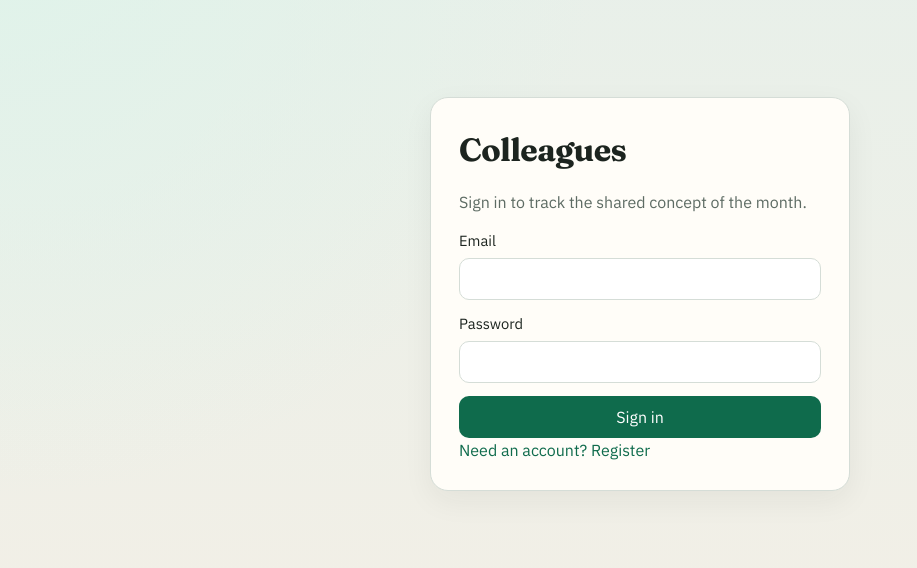
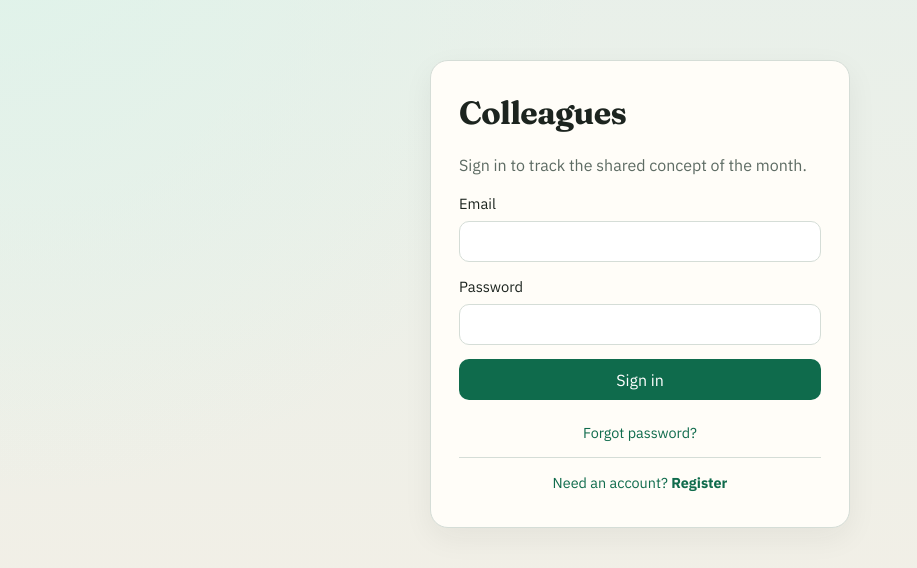
Before and after one commit to hammtah/colleagues, a React (Vite) app: page /login in a window 1280 px wide. Shown: the part 106-674 px from the top of the page, without its empty margins (0-917 px from the left). Built offline with nearby package versions, Linux system fonts and the light colour scheme; no server answers.

Commit message:
add forgot passwd feature

```diff
--- a/src/AuthContext.jsx
+++ b/src/AuthContext.jsx
@@ -2,6 +2,7 @@ import { createContext, useContext, useEffect, useState } from 'react';
 import {
   createUserWithEmailAndPassword,
   onAuthStateChanged,
+  sendPasswordResetEmail,
   signInWithEmailAndPassword,
   signOut,
   updateProfile,
@@ -77,6 +78,8 @@ export function AuthProvider({ children }) {
 
   const logout = () => signOut(auth);
 
+  const resetPassword = (email) => sendPasswordResetEmail(auth, email);
+
   const isModerator =
     Boolean(user && isModeratorUid(user.uid)) || profile?.role === 'moderator';
 
@@ -91,6 +94,7 @@ export function AuthProvider({ children }) {
         register,
         login,
         logout,
+        resetPassword,
       }}
     >
       {children}
--- a/src/index.css
+++ b/src/index.css
@@ -533,6 +533,33 @@ select {
   color: var(--danger);
 }
 
+.success {
+  color: var(--brand);
+  font-size: 0.92rem;
+  line-height: 1.5;
+}
+
+.auth-footer {
+  display: flex;
+  flex-direction: column;
+  align-items: center;
+  gap: 0.1rem;
+  margin-top: 1rem;
+  text-align: center;
+  font-size: 0.9rem;
+}
+
+.auth-footer .linkish {
+  padding: 0.35rem 0;
+}
+
+.auth-divider {
+  width: 100%;
+  border: none;
+  border-top: 1px solid var(--line);
+  margin: 0.4rem 0;
+}
+
 .concept-switcher,
 .progress-switcher {
   display: flex;
--- a/src/pages/Login.jsx
+++ b/src/pages/Login.jsx
@@ -3,30 +3,44 @@ import { Navigate } from 'react-router-dom';
 import { useAuth } from '../AuthContext';
 
 export default function Login() {
-  const { user, login, register, loading, isFirebaseConfigured } = useAuth();
+  const { user, login, register, resetPassword, loading, isFirebaseConfigured } = useAuth();
+  // mode: 'login' | 'register' | 'forgot'
   const [mode, setMode] = useState('login');
   const [email, setEmail] = useState('');
   const [password, setPassword] = useState('');
   const [displayName, setDisplayName] = useState('');
   const [error, setError] = useState('');
+  const [successMsg, setSuccessMsg] = useState('');
   const [busy, setBusy] = useState(false);
 
   if (!loading && user) {
     return <Navigate to="/" replace />;
   }
 
+  const switchMode = (nextMode) => {
+    setMode(nextMode);
+    setError('');
+    setSuccessMsg('');
+  };
+
   const submit = async (e) => {
     e.preventDefault();
     setBusy(true);
     setError('');
+    setSuccessMsg('');
     try {
       if (mode === 'login') {
         await login(email, password);
-      } else {
+      } else if (mode === 'register') {
         await register(email, password, displayName);
+      } else if (mode === 'forgot') {
+        await resetPassword(email);
+        setSuccessMsg(
+          `A password-reset link has been sent to ${email}. Check your inbox (and spam folder).`
+        );
       }
     } catch (err) {
-      setError(err.message || 'Authentication failed');
+      setError(err.message || 'Something went wrong. Please try again.');
     } finally {
       setBusy(false);
     }
@@ -47,11 +61,22 @@ export default function Login() {
     );
   }
 
+  const titles = { login: 'Sign in', register: 'Create account', forgot: 'Reset password' };
+  const submitLabels = { login: 'Sign in', register: 'Create account', forgot: 'Send reset link' };
+
   return (
     <div className="auth-page">
       <div className="auth-card">
         <h1>Colleagues</h1>
+        {mode !== 'forgot' && (
           <p className="lede">Sign in to track the shared concept of the month.</p>
+        )}
+        {mode === 'forgot' && (
+          <p className="lede">
+            Enter your account email and we&apos;ll send you a link to reset your password.
+          </p>
+        )}
+
         <form className="stack-form" onSubmit={submit}>
           {mode === 'register' && (
             <label>
@@ -63,6 +88,7 @@ export default function Login() {
               />
             </label>
           )}
+
           <label>
             Email
             <input
@@ -73,6 +99,8 @@ export default function Login() {
               autoComplete="email"
             />
           </label>
+
+          {mode !== 'forgot' && (
             <label>
               Password
               <input
@@ -84,18 +112,60 @@ export default function Login() {
                 autoComplete={mode === 'login' ? 'current-password' : 'new-password'}
               />
             </label>
+          )}
+
           <button type="submit" className="btn" disabled={busy || loading}>
-            {mode === 'login' ? 'Sign in' : 'Create account'}
+            {submitLabels[mode]}
           </button>
         </form>
+
         {error && <p className="error">{error}</p>}
+        {successMsg && <p className="success">{successMsg}</p>}
+
+        {/* Footer links */}
+        {mode === 'login' && (
+          <div className="auth-footer">
             <button
               type="button"
               className="linkish"
-          onClick={() => setMode((m) => (m === 'login' ? 'register' : 'login'))}
+              onClick={() => switchMode('forgot')}
             >
-          {mode === 'login' ? 'Need an account? Register' : 'Have an account? Sign in'}
+              Forgot password?
             </button>
+            <hr className="auth-divider" />
+            <button
+              type="button"
+              className="linkish"
+              onClick={() => switchMode('register')}
+            >
+              Need an account? <strong>Register</strong>
+            </button>
+          </div>
+        )}
+
+        {mode === 'register' && (
+          <div className="auth-footer">
+            <button
+              type="button"
+              className="linkish"
+              onClick={() => switchMode('login')}
+            >
+              Have an account? <strong>Sign in</strong>
+            </button>
+          </div>
+        )}
+
+        {mode === 'forgot' && (
+          <div className="auth-footer">
+            <button
+              type="button"
+              className="linkish"
+              onClick={() => switchMode('login')}
+            >
+              ← Back to sign in
+            </button>
+          </div>
+        )}
       </div>
     </div>
   );
```
Lines whose indentation alone changed are shown as unchanged.
